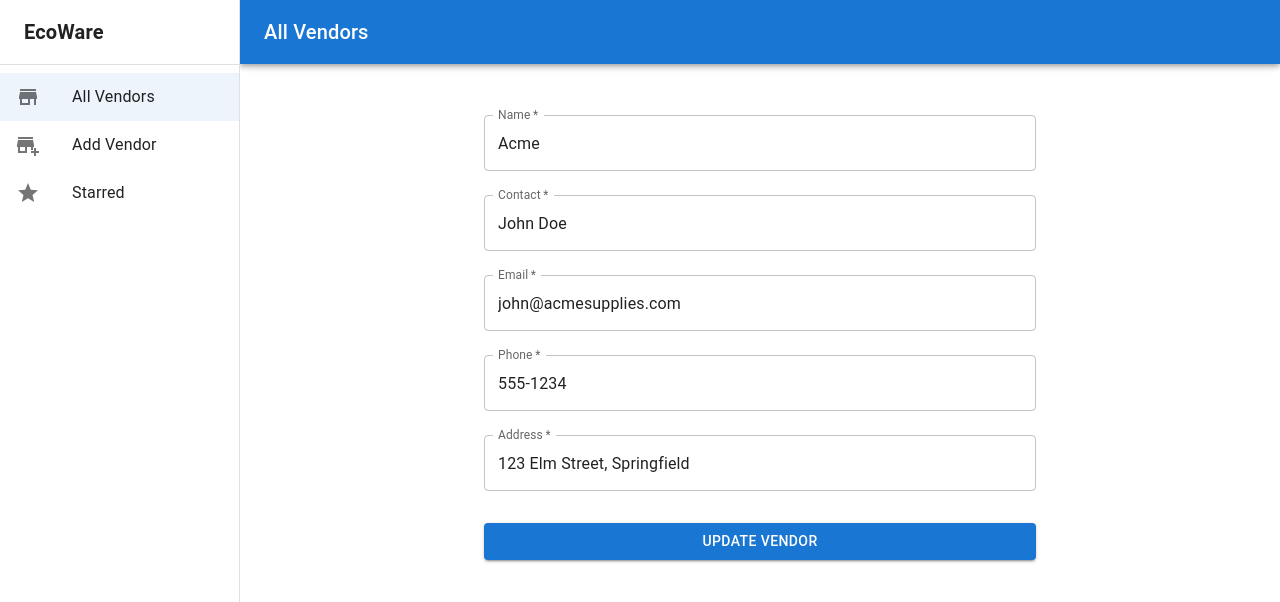
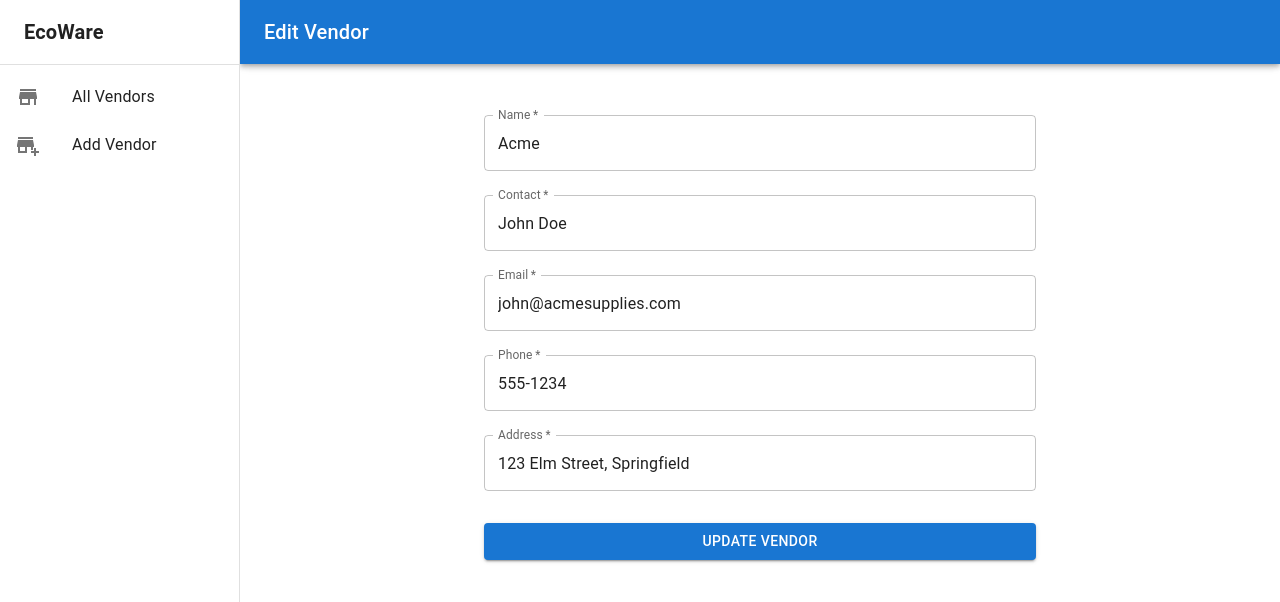
Before and after one commit to patrick-yuson/vendor-management-task, a Next.js app: page /edit/1 in a window 1280 px wide. Shown: the top 602 px of the page. Built offline with nearby package versions, Linux system fonts and the light colour scheme.

Commit message:
Added alerts for POST and PUT and debugged navbar

```diff
--- a/src/components/Navbar.js
+++ b/src/components/Navbar.js
@@ -1,5 +1,5 @@
 import * as React from 'react';
-import { useState } from 'react';
+import { useState, useEffect } from 'react';
 import { useRouter } from 'next/router';
 import { useMobile } from '@/contexts/MobileContext';
 import Box from '@mui/material/Box';
@@ -16,7 +16,6 @@ import ListItemIcon from '@mui/material/ListItemIcon';
 import ListItemText from '@mui/material/ListItemText';
 import StoreIcon from '@mui/icons-material/Store';
 import AddBusinessIcon from '@mui/icons-material/AddBusiness';
-import StarIcon from '@mui/icons-material/Star';
 import MenuIcon from '@mui/icons-material/Menu';
 import IconButton from '@mui/material/IconButton';
 
@@ -27,6 +26,14 @@ export default function Navbar({ mainComponent }) {
   const [isOpen, setIsOpen] = useState(false);
   const { isMobileView, isMediumView } = useMobile();
   const router = useRouter();
+
+  useEffect(() => {
+    if (router.pathname === '/add') {
+      setSelectedIndex(1);
+    } else if (router.pathname.includes('edit')) {
+      setSelectedIndex(2);
+    }
+  }, [router]);
 
   const handleItemClick = (index, path) => {
     setSelectedIndex(index);
@@ -42,19 +49,21 @@ export default function Navbar({ mainComponent }) {
 
   const navItems = [
     {
-        text: 'All Vendors',
-        path: '/'
+      text: 'All Vendors',
+      path: '/',
+      display: true
     },
     {
-        text: 'Add Vendor',
-        path: '/add'
+      text: 'Add Vendor',
+      path: '/add',
+      display: true
     },
     {
-        // TODO: Add starred path
-        text: 'Starred',
-        path: ''
+      text: 'Edit Vendor',
+      path: '/edit',
+      display: false
     }
-  ]
+  ];
 
   const getIcon = (type) => {
     switch(type) {
@@ -66,13 +75,7 @@ export default function Navbar({ mainComponent }) {
       case 'Add Vendor':
         return (
             <AddBusinessIcon />
-        )
-      case 'Starred':
-        return (
-            <StarIcon />
-        )
-      default:
-        console.log('No icon for ', type);
+        );
     }
   }
 
@@ -80,7 +83,6 @@ export default function Navbar({ mainComponent }) {
     <Box sx={{ display: 'flex' }}>
       <CssBaseline />
       <AppBar
-        // position="fixed"
         sx={{ width: { md: `calc(100% - ${drawerWidth}px)`, ml: `${drawerWidth}px` } }}
       >
         <Toolbar>
@@ -120,7 +122,7 @@ export default function Navbar({ mainComponent }) {
         <Divider />
         <List>
           {navItems.map((item, index) => (
-            <ListItem key={item.text} disablePadding>
+            <ListItem key={item.text} disablePadding sx={{ display: item.display ? '' : 'none' }}>
               <ListItemButton
                 selected={selectedIndex === index}
                 onClick={() => handleItemClick(index, item.path)}
--- a/src/pages/add.js
+++ b/src/pages/add.js
@@ -79,14 +79,12 @@ export default function AddVendor() {
     });
     if (res.ok) {
       router.push('/');
+      alert('Vendor successfully added!');
     }
   };
 
   return (
     <Container maxWidth="sm">
-      {/* <Typography variant="h4" component="h1" gutterBottom>
-        Add New Vendor
-      </Typography> */}
       <Box component="form" onSubmit={handleSubmit} sx={{ mt: '75px' }}>
         <Typography />
         <TextField
--- a/src/pages/edit/[id].js
+++ b/src/pages/edit/[id].js
@@ -94,14 +94,12 @@ export default function EditVendor() {
     });
     if (res.ok) {
       router.push('/');
+      alert('Vendor successfully updated!');
     }
   };
 
   return (
     <Container maxWidth="sm">
-      {/* <Typography variant="h4" component="h1" gutterBottom>
-        Edit Vendor
-      </Typography> */}
       <Box component="form" onSubmit={handleSubmit} noValidate sx={{ mt: '75px' }}>
         <TextField
           margin="normal"
```
